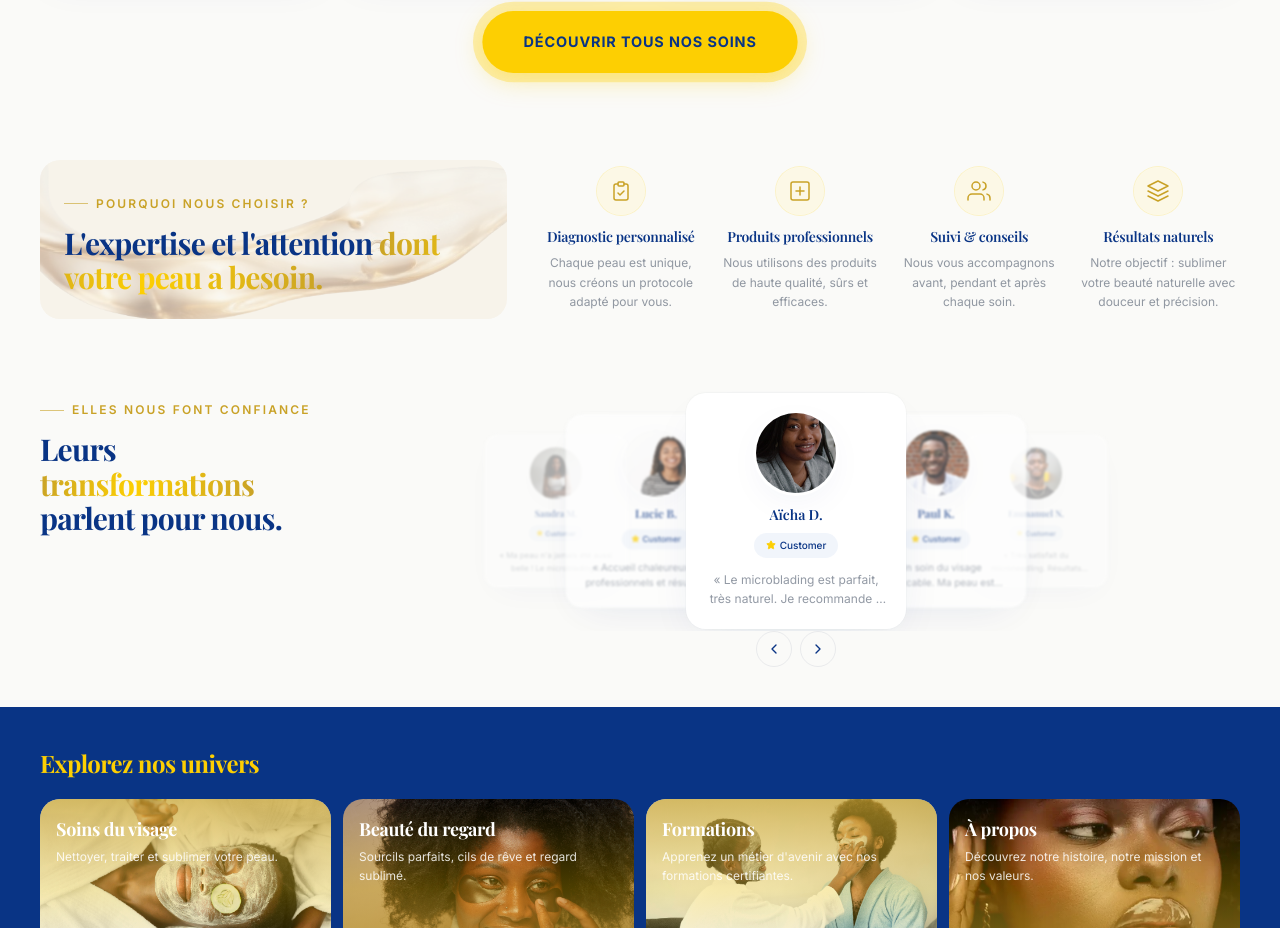
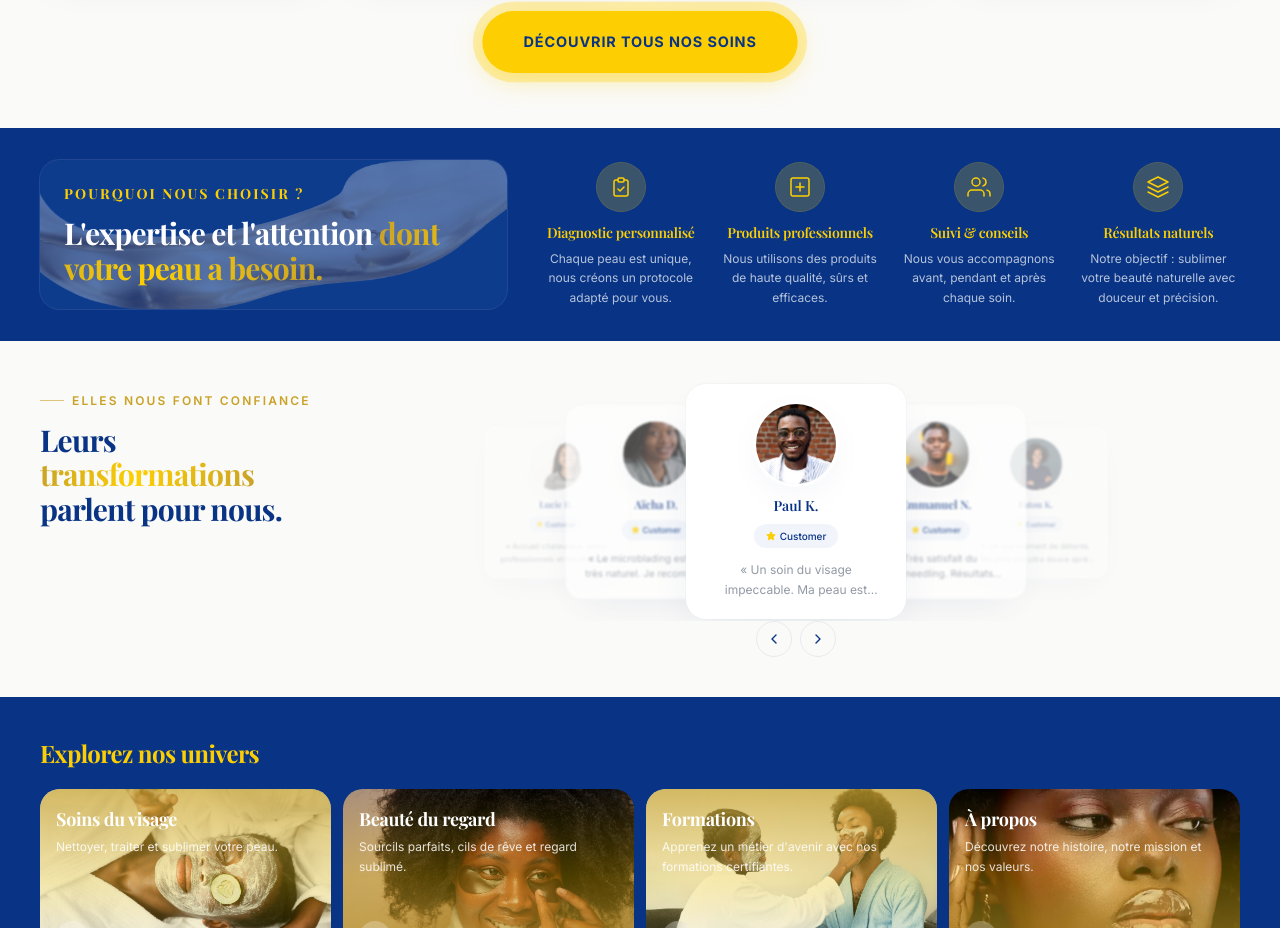
Before and after one commit to kenryalonzo/com.cythia.dev, a Next.js app: page / in a window 1280 px wide. Shown: the part 2215-3143 px from the top of the page. Built offline with nearby package versions, Linux system fonts and the light colour scheme.

Commit message:
Enhance Expertise component with background animation and color adjustments; implement auto-play feature in Testimonials component

```diff
--- a/components/Expertise.tsx
+++ b/components/Expertise.tsx
@@ -96,26 +96,39 @@ const features: Feature[] = [
 
 export function Expertise() {
 	return (
-		<section className="relative overflow-hidden bg-ivory py-6 md:py-8">
+		<section className="relative overflow-hidden bg-royal py-6 md:py-8">
 			<div className="container-luxe">
 				<div className="grid grid-cols-1 items-center gap-8 lg:grid-cols-[1fr_1.5fr]">
 					{/* Colonne gauche — texte + image de fond */}
 					<Reveal direction="left">
-						<div className="relative overflow-hidden rounded-2xl bg-cream p-6">
-							{/* Image de fond — texture dorée */}
+						<div className="relative overflow-hidden rounded-2xl bg-royal-light/30 p-6 ring-1 ring-white/10">
+							{/* Image de fond — texture dorée avec animation */}
+							<motion.div
+								animate={{
+									scale: [1, 1.08, 1],
+									x: [0, -8, 0],
+									y: [0, -5, 0],
+								}}
+								transition={{
+									duration: 12,
+									repeat: Infinity,
+									ease: "easeInOut",
+								}}
+								className="absolute inset-0"
+							>
 								<Image
 									src="/assets/images/Expertise-section.png"
 									alt=""
 									fill
 									sizes="(min-width: 1024px) 40vw, 100vw"
-								className="object-cover opacity-40"
+									className="object-cover opacity-30"
 								/>
+							</motion.div>
 							<div className="relative z-10">
-								<span className="eyebrow inline-flex items-center gap-2">
-									<span className="h-px w-6 bg-gold-deep/60" aria-hidden />
+								<h3 className="font-display text-sm font-bold uppercase tracking-[0.15em] text-gold">
 									Pourquoi nous choisir ?
-								</span>
-								<h2 className="mt-3 max-w-sm font-display text-2xl font-bold leading-[1.15] tracking-tight text-royal sm:text-3xl">
+								</h3>
+								<h2 className="mt-3 max-w-sm font-display text-2xl font-bold leading-[1.15] tracking-tight text-white sm:text-3xl">
 									L'expertise et l'attention{" "}
 									<span className="text-gradient-gold">
 										dont votre peau a besoin.
@@ -134,13 +147,13 @@ export function Expertise() {
 									transition={{ type: "spring", stiffness: 300, damping: 24 }}
 									className="flex flex-col items-center text-center"
 								>
-									<span className="flex h-12 w-12 items-center justify-center rounded-full bg-gold-soft/50 text-gold-deep ring-1 ring-gold/20">
+									<span className="flex h-12 w-12 items-center justify-center rounded-full bg-gold/20 text-gold ring-1 ring-gold/30">
 										{f.icon}
 									</span>
-									<h3 className="mt-3 font-display text-sm font-semibold text-royal">
+									<h3 className="mt-3 font-display text-sm font-semibold text-gold">
 										{f.title}
 									</h3>
-									<p className="mt-1.5 text-xs leading-relaxed text-slate-ink/60">
+									<p className="mt-1.5 text-xs leading-relaxed text-white/70">
 										{f.description}
 									</p>
 								</motion.div>
--- a/components/Testimonials.tsx
+++ b/components/Testimonials.tsx
@@ -61,6 +61,12 @@ export function Testimonials() {
 		() => setActive((a) => (a < testimonials.length - 1 ? a + 1 : 0)),
 		[],
 	);
+
+	// Auto-play
+	useEffect(() => {
+		const interval = setInterval(next, 4000);
+		return () => clearInterval(interval);
+	}, [next]);
 
 	useEffect(() => {
 		const onKey = (e: KeyboardEvent) => {
```
Lines whose indentation alone changed are shown as unchanged.
